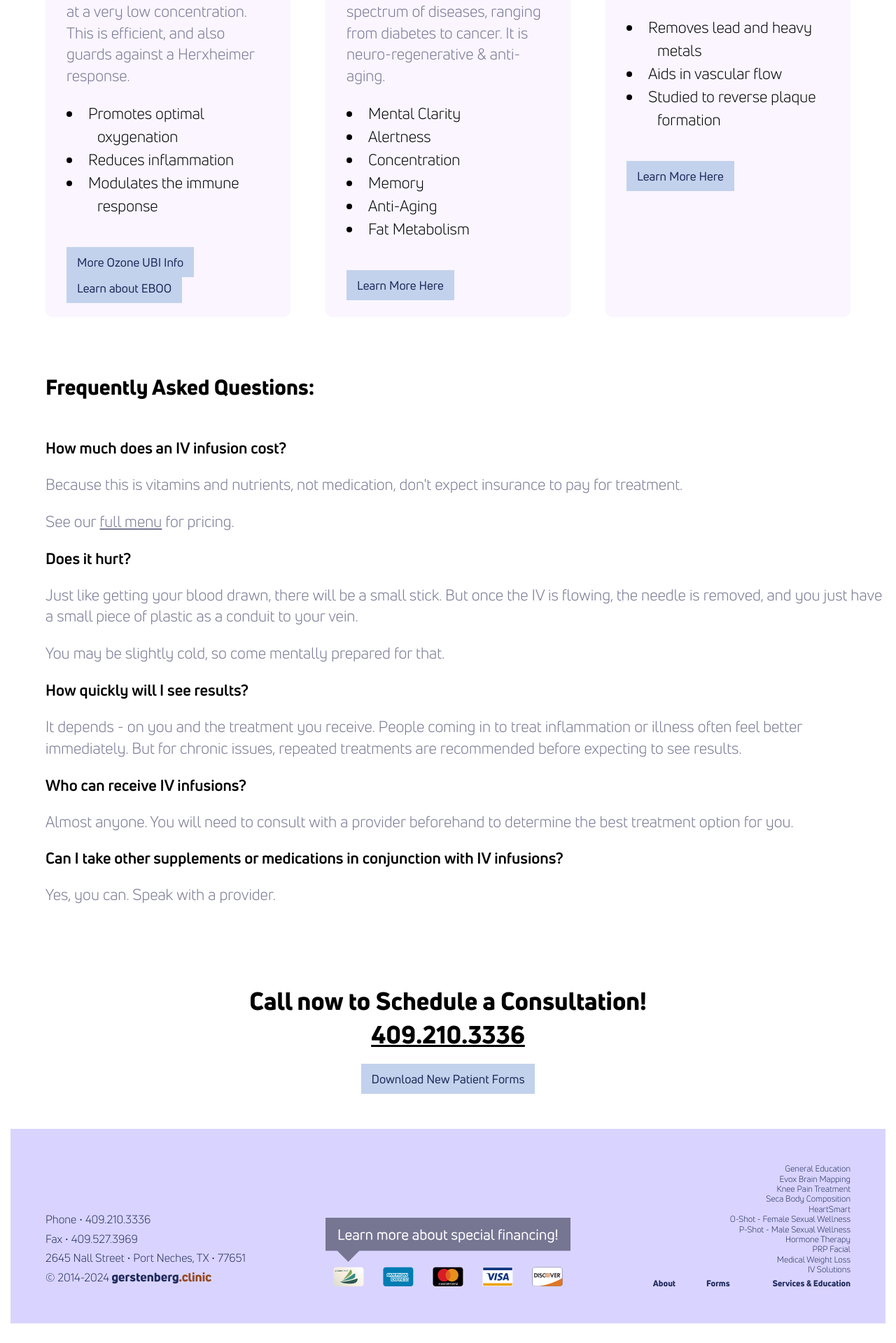
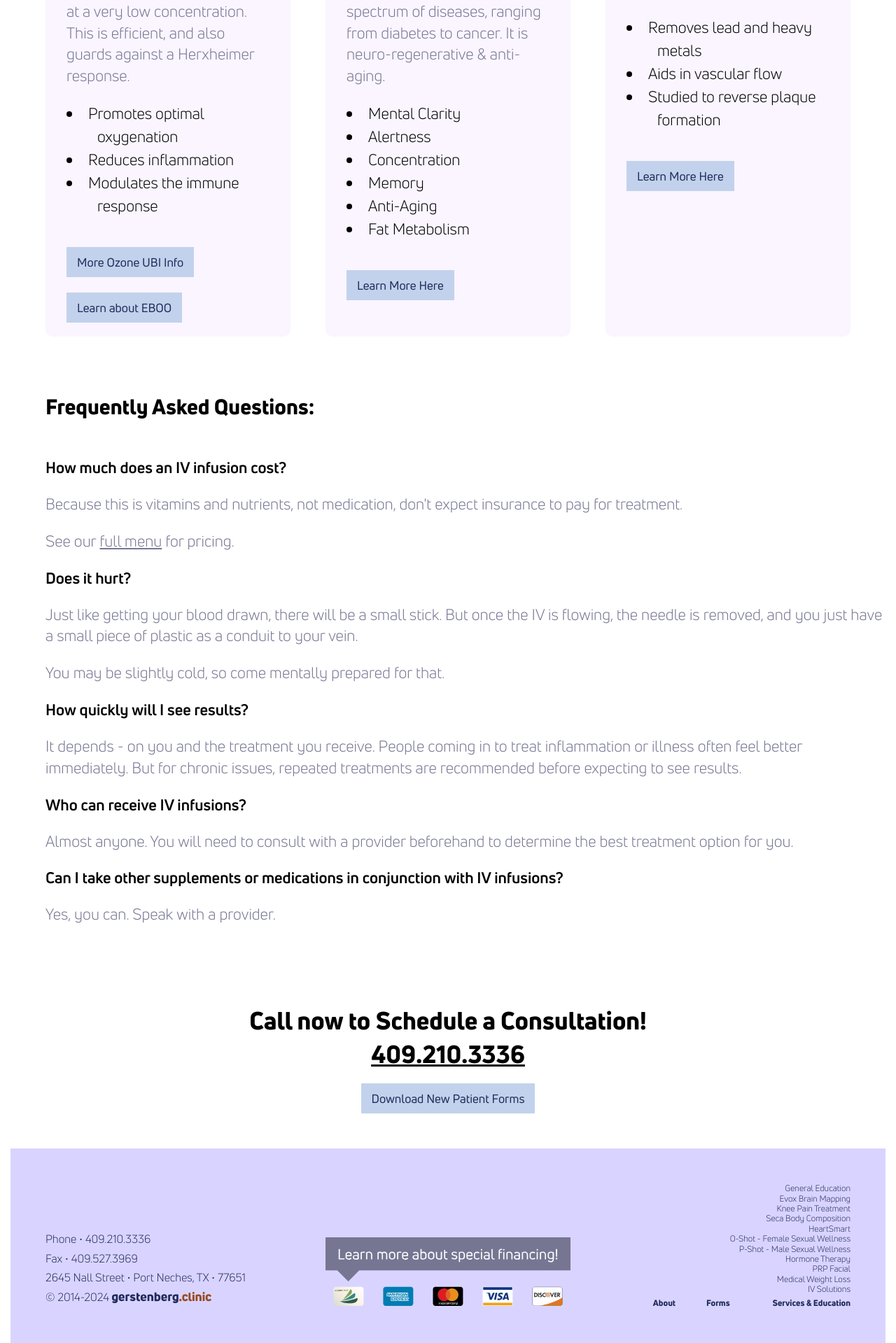
Before and after one commit to theneverwoods/gerstenberg.clinic, a Jekyll site: the page built from services/iv.html, in a window 1280 px wide. Shown: the part 2229-4148 px from the top of the page at 70% size. Built offline with Jekyll 4.4.1, drawn with Linux system fonts in a browser that asks for light colours; before the commit the page ends 4120 px from its top, so only the background shows below that.

Commit message:
Update iv.html

```diff
--- a/services/iv.html
+++ b/services/iv.html
@@ -51,7 +51,7 @@ redirect_from: /iv
             <li>Reduces inflammation</li>
             <li>Modulates the immune response</li>
         </ul>
-        <a href="https://us18.campaign-archive.com/?u=3bdf416b29288fcc89abfd51c&id=a1f9f3c46a" target="_blank" class="btn">More Ozone UBI Info</a><br/><br/>
+        <a href="https://us18.campaign-archive.com/?u=3bdf416b29288fcc89abfd51c&id=a1f9f3c46a" target="_blank" class="btn">More Ozone UBI Info</a><br/><br/><br/><br/>
         <a href="/pdf/eboo.pdf" target="_blank" class="btn">Learn about EBOO</a>
 	</div>
 
```
